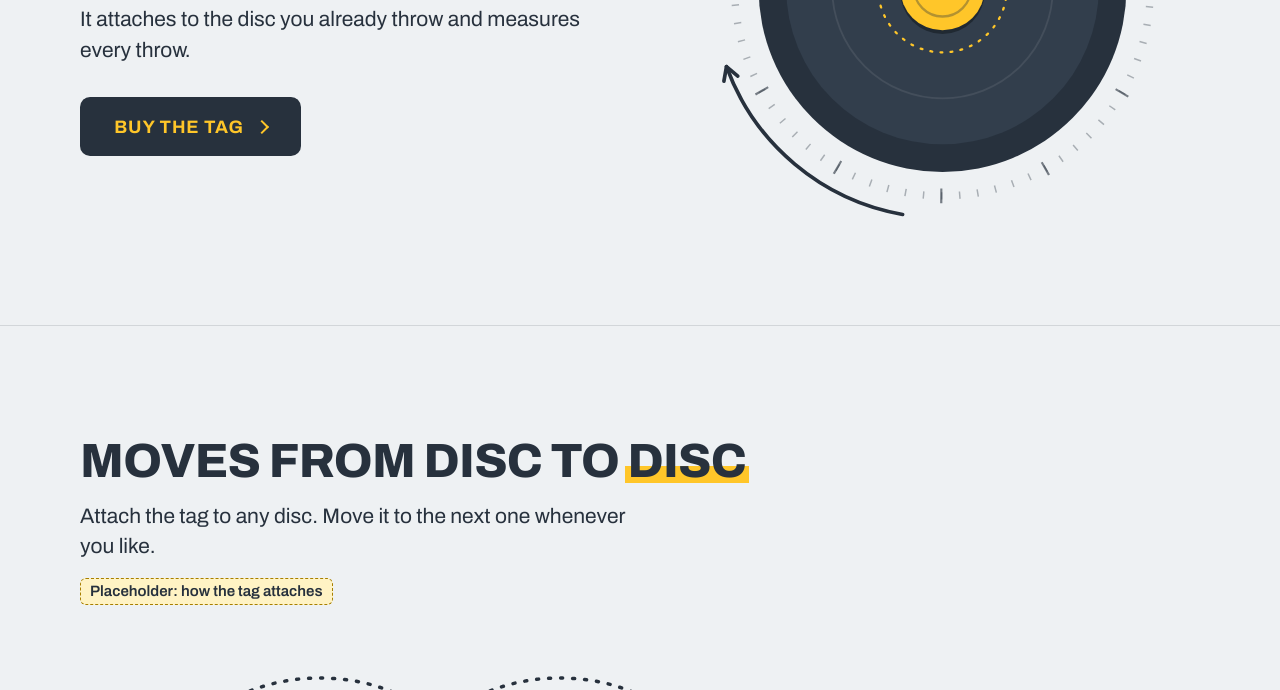
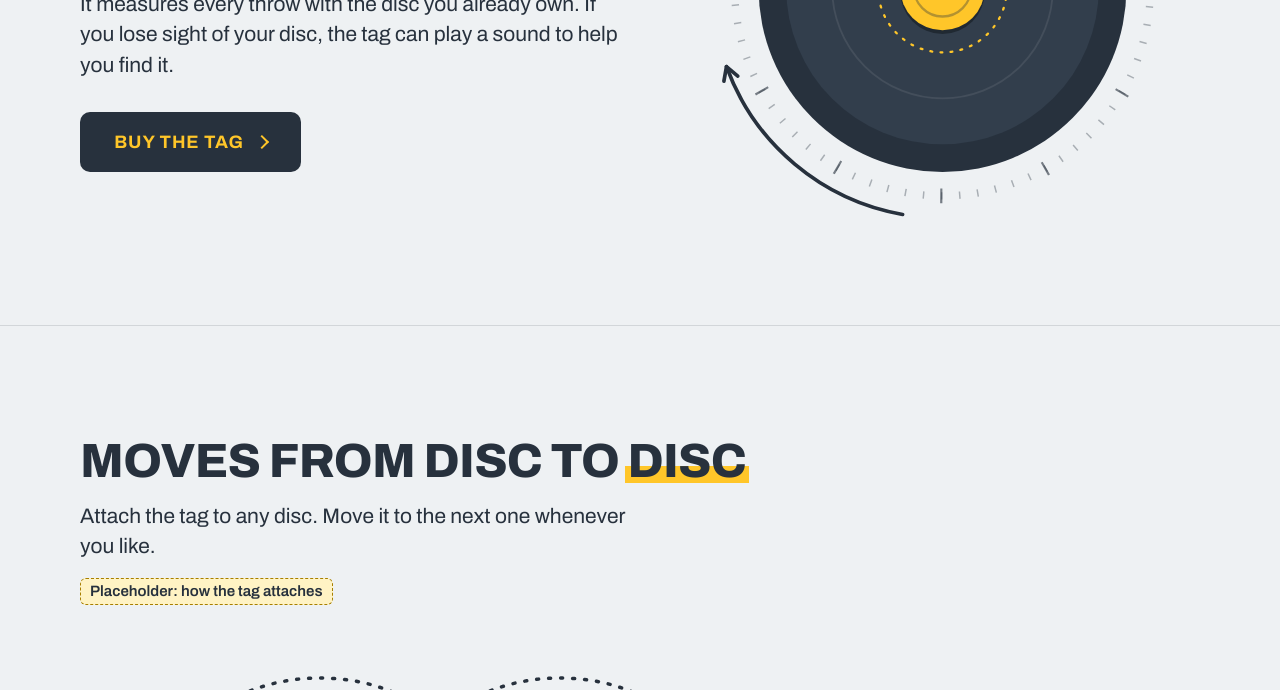
Before and after one commit to hayesandshore/disctrace-site, a plain HTML site: page smart-tag.html in a window 1280 px wide. Shown: the part 410-1100 px from the top of the page. Drawn offline with Linux system fonts and the light colour scheme.

Commit message:
(X) smart-tag.html

```diff
--- a/smart-tag.html
+++ b/smart-tag.html
@@ -39,7 +39,7 @@
       <div class="wrap hero-grid">
         <div class="hero-copy">
           <h1>One tag.<br>Any <span class="hl">disc.</span></h1>
-          <p class="lead">It attaches to the disc you already throw and measures every throw.</p>
+          <p class="lead">It measures every throw with the disc you already own. If you lose sight of your disc, the tag can play a sound to help you find it.</p>
           <a class="btn btn--lg" href="#buy">Buy the tag</a>
         </div>
         <div class="hero-art">
```
